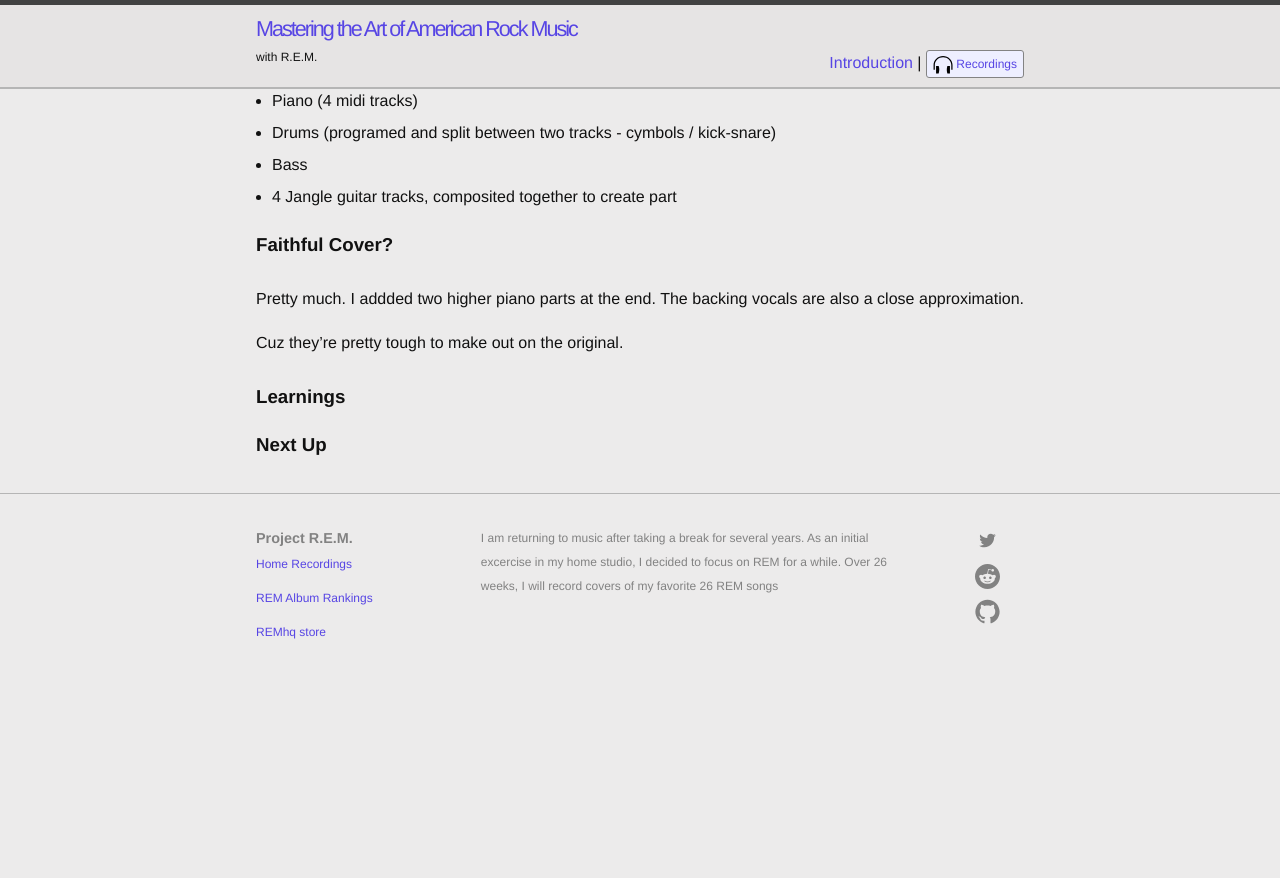
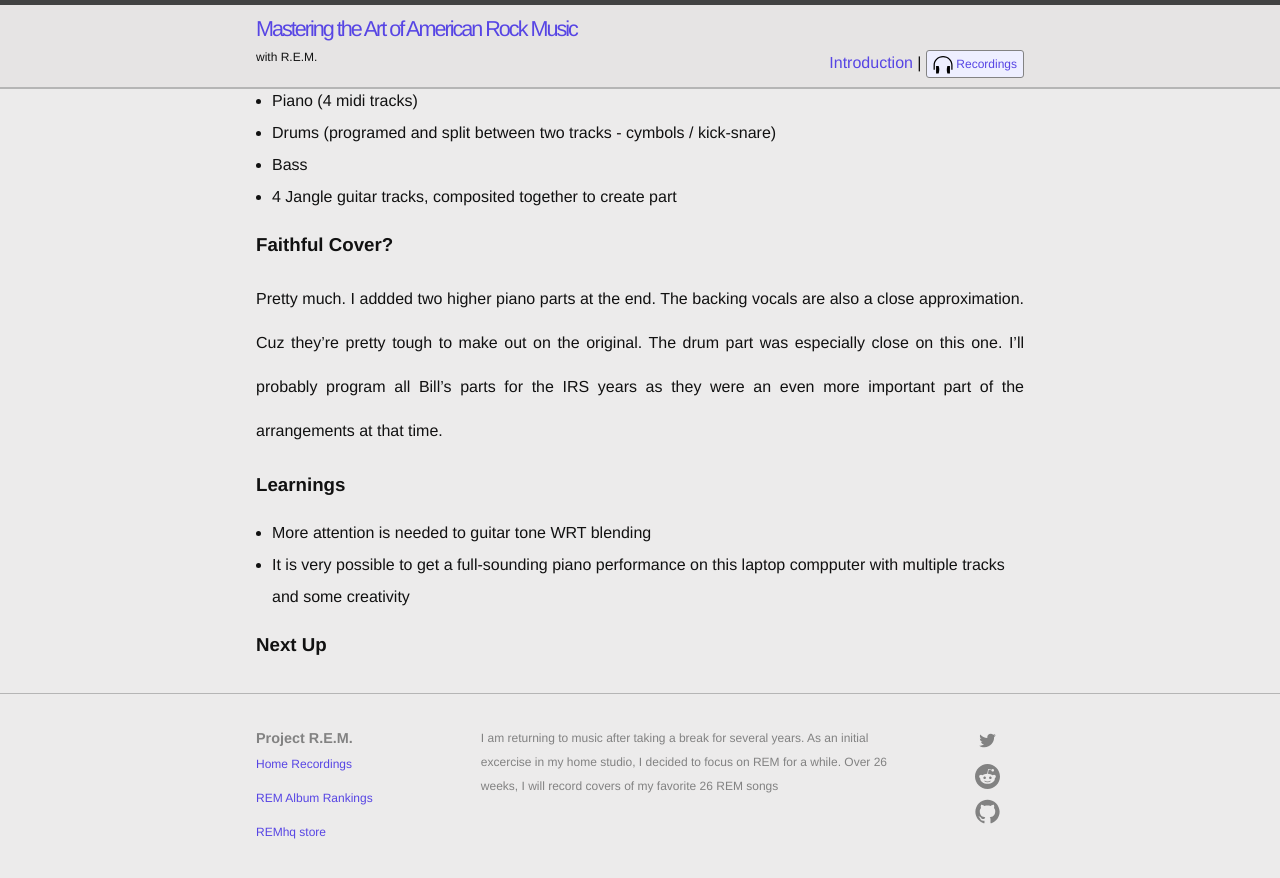
Before and after one commit to slatron/slatron.github.io, a Jekyll site: the page built from _posts/2021-02-27-shaking-through-5.md, in a window 1280 px wide and 900 px high, scrolled down 889 px. Shown: the top 878 px of the window. Built offline with Jekyll 4.4.1, drawn with Linux system fonts in a browser that asks for light colours; before the commit the page ends 1589 px from its top, so only the background shows below that; some of the changed text lies outside the part shown.

Commit message:
last shaking through post

```diff
--- a/_posts/2021-02-27-shaking-through-5.md
+++ b/_posts/2021-02-27-shaking-through-5.md
@@ -32,8 +32,10 @@
 - 4 Jangle guitar tracks, composited together to create part
 
 ### Faithful Cover?
-Pretty much. I addded two higher piano parts at the end. The backing vocals are also a close approximation. Cuz they're pretty tough to make out on the original.
+Pretty much. I addded two higher piano parts at the end. The backing vocals are also a close approximation. Cuz they're pretty tough to make out on the original. The drum part was especially close on this one. I'll probably program all Bill's parts for the IRS years as they were an even more important part of the arrangements at that time.
 
 ### Learnings
+- More attention is needed to guitar tone WRT blending
+- It is very possible to get a full-sounding piano performance on this laptop compputer with multiple tracks and some creativity
 
 ### Next Up
```
Also changed, not shown: other parts of _posts/2021-02-27-shaking-through-5.md (+1 -1 lines), _posts/2021-02-25-ill-shaking-through-4.md (+1 -1 lines).
